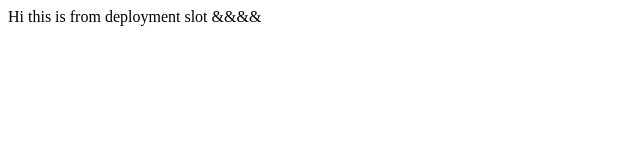
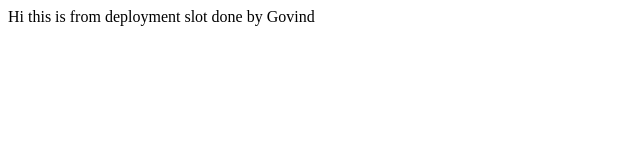
Before and after one commit to bhaskybhasky/BhaskyRepository, a plain HTML site: page index.html in a window 1280 px wide. Shown: the full height of the page, 0-640 px from the left. Drawn offline with Linux system fonts and the light colour scheme.

Commit message:
Update index.html

```diff
--- a/index.html
+++ b/index.html
@@ -1,6 +1,6 @@
 <HTML>
 
-<BODY> Hi this is from deployment slot &&&&
+<BODY> Hi this is from deployment slot done by Govind
 
 </BODY>
 
```
